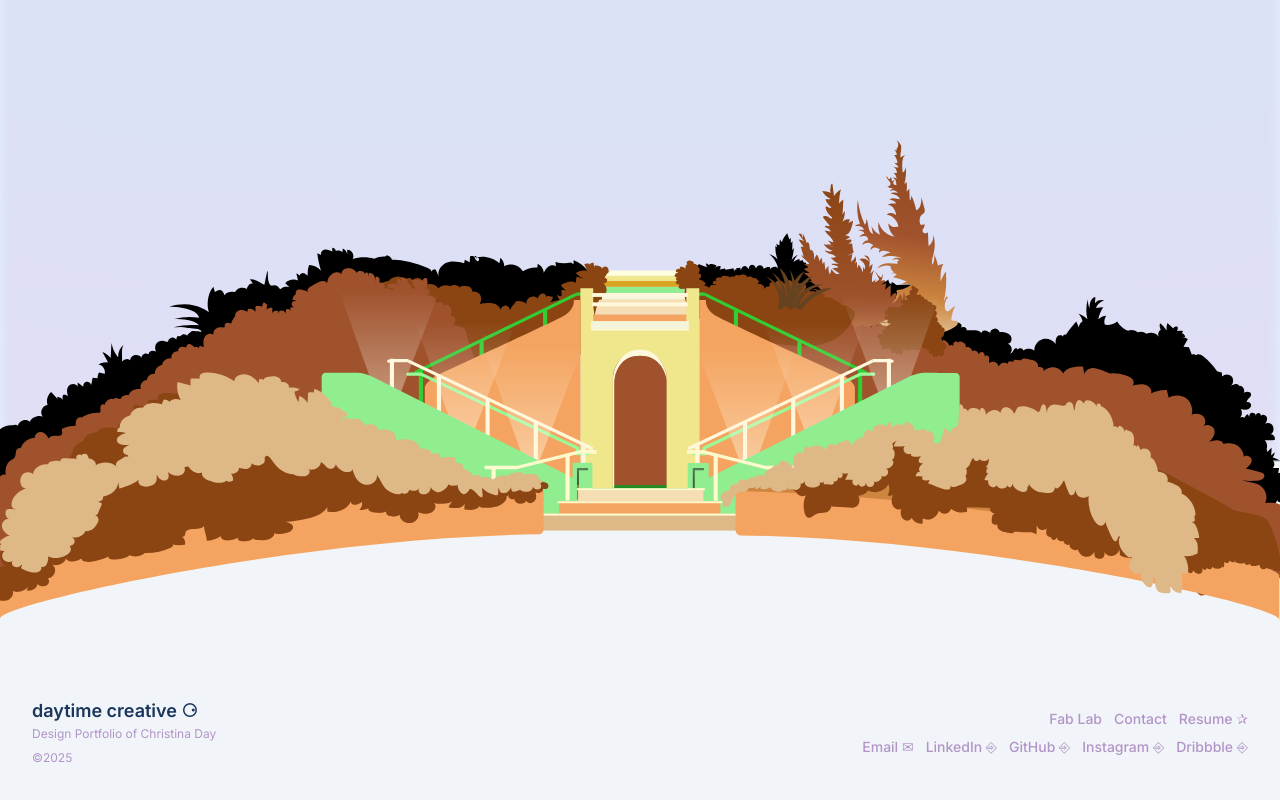
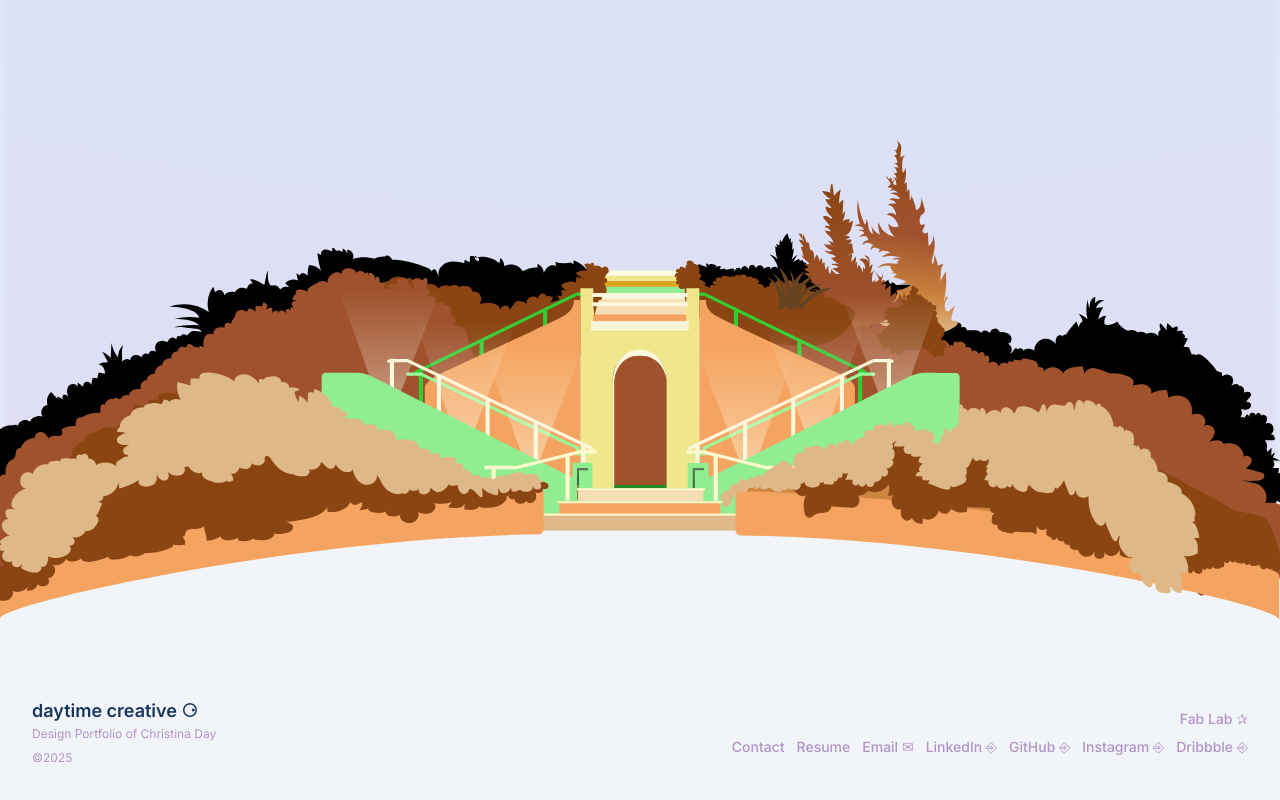
Before and after one commit to ChristinaDay/daytimecreative, a Next.js app: page / in a window 1280 px wide. Shown: the part 5634-6434 px from the top of the page. Built offline with nearby package versions, Linux system fonts and the light colour scheme.

Commit message:
Reorganize footer navigation with star accent on Fab Lab - Moved star from Resume to Fab Lab (now 'Fab Lab ✰') - Put Fab Lab on its own line for prominence - Moved Contact and Resume to second line before Email - Footer now has cleaner hierarchy with featured Fab Lab

```diff
--- a/src/components/Footer.tsx
+++ b/src/components/Footer.tsx
@@ -25,8 +25,10 @@ export default function Footer() {
                 href="/art-fabrication"
                 className={`${footerTextColor} hover:text-accent-light dark:hover:text-accent-dark transition-colors font-medium text-sm`}
               >
-                Fab Lab
+                Fab Lab ✰
               </Link>
+            </div>
+            <div className="flex gap-3">
               <Link
                 href="/contact"
                 className={`${footerTextColor} hover:text-accent-light dark:hover:text-accent-dark transition-colors font-medium text-sm`}
@@ -37,10 +39,8 @@ export default function Footer() {
                 href="/resume"
                 className={`${footerTextColor} hover:text-accent-light dark:hover:text-accent-dark transition-colors font-medium text-sm`}
               >
-                Resume ✰
+                Resume
               </Link>
-            </div>
-            <div className="flex gap-3">
               <a
                 href="mailto:your.email@example.com"
                 className={`${footerTextColor} hover:text-accent-light dark:hover:text-accent-dark transition-colors font-medium text-sm`}
```
